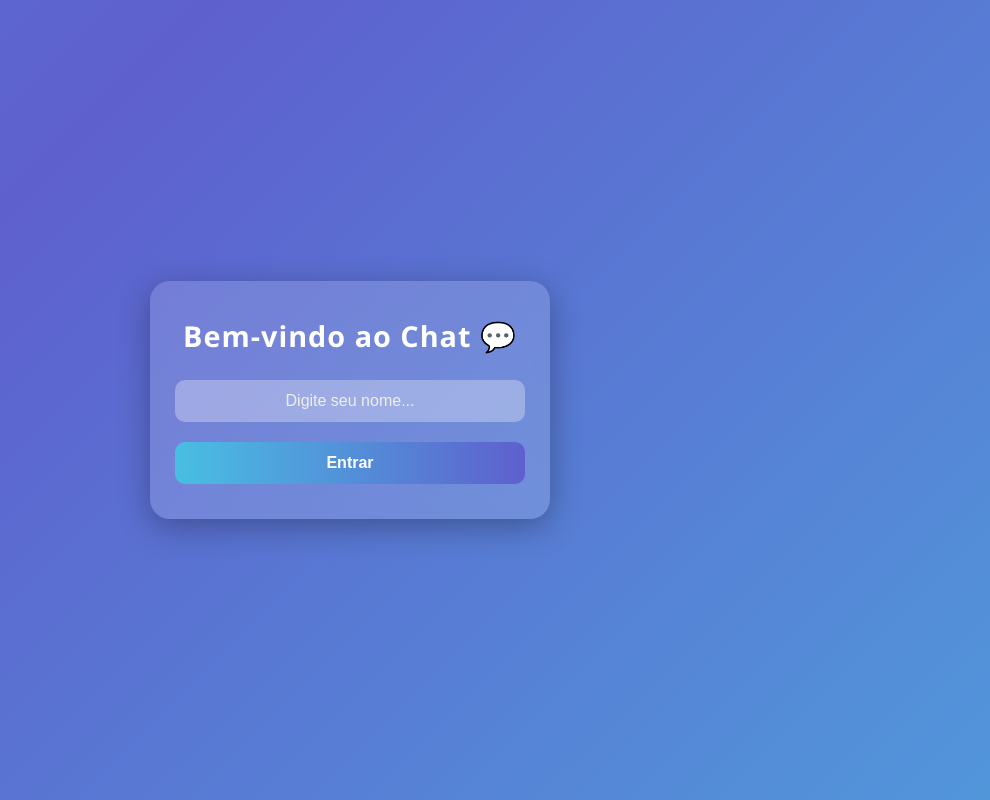
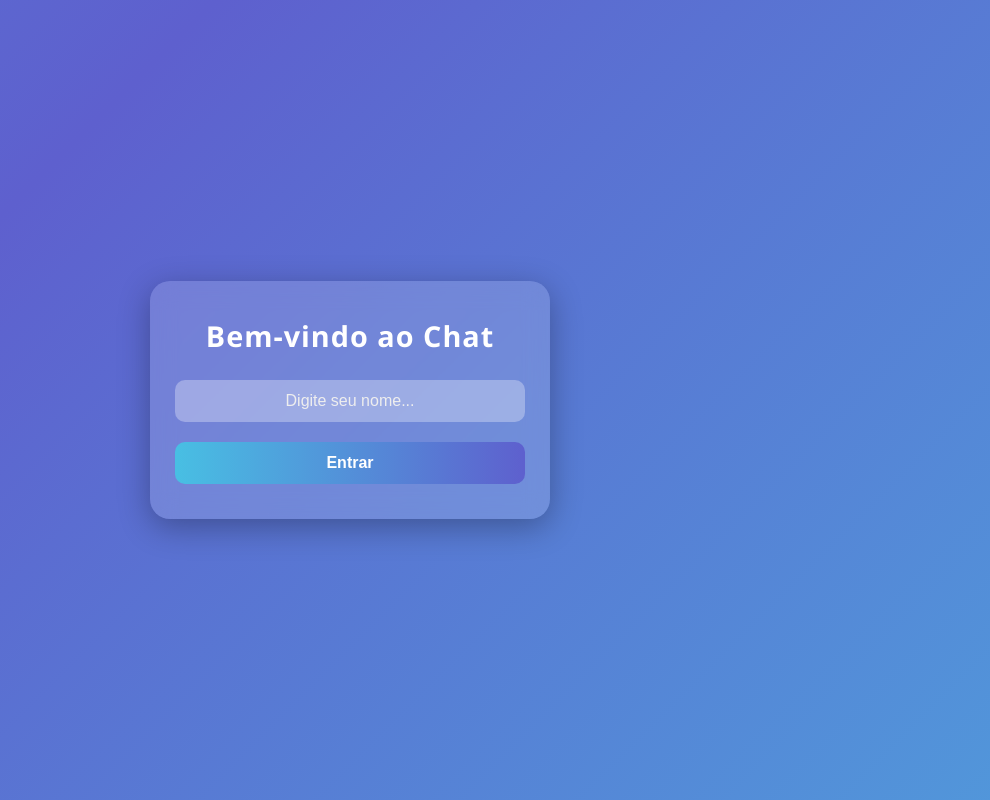
Before and after one commit to joelton11/chat-realtime, a website: page public/index.html in a window 1280 px wide. Shown: the whole page, without its empty margins (290-1280 px from the left). Drawn offline with nearby package versions, Linux system fonts and the light colour scheme; no server answers.

Commit message:
só uma modificação rapida

```diff
--- a/public/index.html
+++ b/public/index.html
@@ -3,12 +3,12 @@
 <head>
   <meta charset="UTF-8" />
   <meta name="viewport" content="width=device-width, initial-scale=1.0" />
-  <title>Chat Privado 💬</title>
+  <title>Chat Privado</title>
   <link rel="stylesheet" href="style.css" />
 </head>
 <body>
   <div id="login">
-    <h2>Bem-vindo ao Chat 💬</h2>
+    <h2>Bem-vindo ao Chat</h2>
     <input id="nameInput" placeholder="Digite seu nome..." />
     <button id="joinBtn">Entrar</button>
   </div>
```
